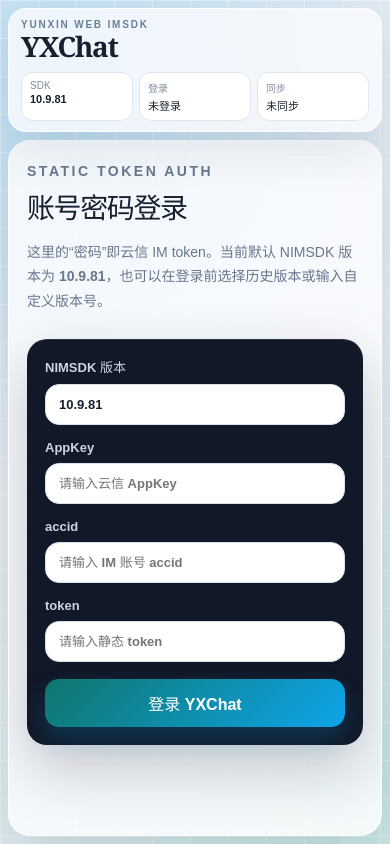
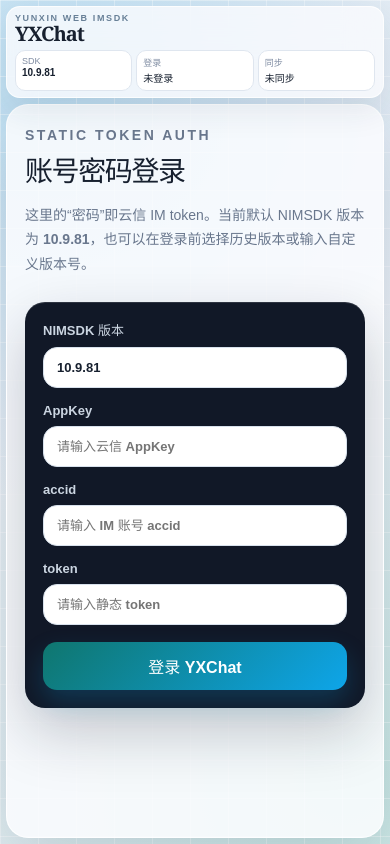
Before and after one commit to IamYx/YXChat, a React (Vite) app: page / in a window 390 px wide. Built offline with nearby package versions, Linux system fonts and the light colour scheme.

Commit message:
Build static site for GitHub Pages

```diff
--- a/src/App.tsx
+++ b/src/App.tsx
@@ -49,6 +49,24 @@
 
 function makeInitials(name = '') {
   return name.slice(0, 2).toUpperCase() || 'YX'
+}
+
+function conversationSortTime(item: Conversation) {
+  return item.lastMessage?.createTime || item.updateTime || 0
+}
+
+function sortConversations(list: Conversation[]) {
+  return [...list].sort((a, b) => conversationSortTime(b) - conversationSortTime(a))
+}
+
+function mergeConversation(existing: Conversation | undefined, incoming: Conversation) {
+  const lastMessage = incoming.lastMessage || existing?.lastMessage
+  return {
+    ...existing,
+    ...incoming,
+    lastMessage,
+    updateTime: lastMessage?.createTime || incoming.updateTime || existing?.updateTime || 0
+  }
 }
 
 function renderMessageBody(msg: ChatMessage) {
@@ -142,8 +160,8 @@
     setConversations((old) => {
       const byId = new Map<string, Conversation>()
       old.forEach((item) => byId.set(item.conversationId, item))
-      list.forEach((item) => byId.set(item.conversationId, item))
-      return Array.from(byId.values()).sort((a, b) => (b.updateTime || 0) - (a.updateTime || 0))
+      list.forEach((item) => byId.set(item.conversationId, mergeConversation(byId.get(item.conversationId), item)))
+      return sortConversations(Array.from(byId.values()))
     })
     if (selectFirst && list[0]?.conversationId) setActiveConversationId(list[0].conversationId)
   }
@@ -173,8 +191,8 @@
         onConversationChanged: (changed) => {
           setConversations((old) => {
             const byId = new Map(old.map((item) => [item.conversationId, item]))
-            changed.forEach((item) => byId.set(item.conversationId, item))
-            return Array.from(byId.values()).sort((a, b) => (b.updateTime || 0) - (a.updateTime || 0))
+            changed.forEach((item) => byId.set(item.conversationId, mergeConversation(byId.get(item.conversationId), item)))
+            return sortConversations(Array.from(byId.values()))
           })
         }
       })
@@ -224,7 +242,7 @@
     const conversationId = makeP2PConversationId(accid)
     const exists = conversations.some((item) => item.conversationId === conversationId)
     if (!exists) {
-      setConversations((old) => [{ conversationId, name: accid, updateTime: Date.now() }, ...old])
+      setConversations((old) => [{ conversationId, name: accid, updateTime: 0 }, ...old])
     }
     setStartChatAccid('')
     await openConversation(conversationId)
--- a/src/nimClient.ts
+++ b/src/nimClient.ts
@@ -191,7 +191,7 @@
     avatar: item?.avatar,
     unreadCount: item?.unreadCount || 0,
     lastMessage,
-    updateTime: item?.updateTime || item?.sortOrder || lastMessage?.createTime || Date.now(),
+    updateTime: lastMessage?.createTime || 0,
     raw: item
   }
 }
@@ -300,7 +300,7 @@
     return Array.isArray(res) ? res : res?.conversationList || res?.list || []
   }) || []
   const normalized: Conversation[] = source.map(normalizeConversation)
-  return normalized.sort((a: Conversation, b: Conversation) => (b.updateTime || 0) - (a.updateTime || 0))
+  return normalized.sort((a: Conversation, b: Conversation) => (b.lastMessage?.createTime || 0) - (a.lastMessage?.createTime || 0))
 }
 
 export async function fetchMessages(conversationId: string) {
--- a/src/styles.css
+++ b/src/styles.css
@@ -40,32 +40,32 @@
   width: min(1480px, calc(100vw - 28px));
   height: 100vh;
   margin: 0 auto;
-  padding: 18px 0;
+  padding: 12px 0;
   display: flex;
   flex-direction: column;
-  gap: 14px;
+  gap: 10px;
   overflow: hidden;
 }
 
 .hero {
   flex: 0 0 auto;
-  min-height: 72px;
+  min-height: 48px;
   display: grid;
   grid-template-columns: minmax(320px, 1fr) auto;
   align-items: center;
-  gap: 18px;
-  padding: 14px 18px;
+  gap: 12px;
+  padding: 9px 14px;
   border: 1px solid rgba(255,255,255,.78);
-  border-radius: 26px;
+  border-radius: 20px;
   background: rgba(251,252,254,.78);
-  box-shadow: 0 18px 50px rgba(31, 45, 71, .10);
+  box-shadow: 0 12px 34px rgba(31, 45, 71, .09);
   backdrop-filter: blur(18px);
 }
 
 .eyebrow {
-  margin: 0 0 4px;
+  margin: 0 0 2px;
   color: #688097;
-  font-size: 11px;
+  font-size: 10px;
   letter-spacing: .18em;
   text-transform: uppercase;
   font-weight: 900;
@@ -73,10 +73,10 @@
 
 h1, h2, p { margin-top: 0; }
 h1 {
-  margin: 0 0 4px;
+  margin: 0 0 2px;
   font-family: Georgia, "Times New Roman", serif;
-  font-size: clamp(30px, 3vw, 44px);
-  line-height: 1;
+  font-size: clamp(24px, 2.2vw, 34px);
+  line-height: .96;
   letter-spacing: -0.05em;
   color: var(--ink);
 }
@@ -85,20 +85,20 @@
   max-width: 720px;
   margin: 0;
   color: var(--muted);
-  font-size: 14px;
-  line-height: 1.55;
+  font-size: 13px;
+  line-height: 1.35;
 }
 
 .statusGrid {
   display: grid;
-  grid-template-columns: repeat(3, 126px);
-  gap: 10px;
+  grid-template-columns: repeat(3, 116px);
+  gap: 7px;
 }
 
 .statusPill {
-  padding: 10px 12px;
+  padding: 6px 10px;
   border: 1px solid var(--line);
-  border-radius: 18px;
+  border-radius: 14px;
   background: #fff;
 }
 
@@ -454,24 +454,24 @@
     width: 100%;
     height: 100dvh;
     min-height: 100dvh;
-    padding: 8px;
-    gap: 8px;
+    padding: 6px;
+    gap: 6px;
     overflow: hidden;
   }
   .hero {
     min-height: 0;
-    padding: 10px 12px;
-    border-radius: 18px;
+    padding: 6px 8px;
+    border-radius: 14px;
     grid-template-columns: 1fr;
-    gap: 8px;
+    gap: 5px;
   }
-  h1 { font-size: 28px; }
+  h1 { font-size: 20px; }
   .heroText { display: none; }
-  .eyebrow { font-size: 10px; margin-bottom: 2px; }
-  .statusGrid { grid-template-columns: repeat(3, minmax(0, 1fr)); gap: 6px; }
-  .statusPill { padding: 7px 8px; border-radius: 12px; }
-  .statusPill span { font-size: 10px; }
-  .statusPill strong { font-size: 11px; }
+  .eyebrow { font-size: 9px; margin-bottom: 1px; }
+  .statusGrid { grid-template-columns: repeat(3, minmax(0, 1fr)); gap: 4px; }
+  .statusPill { padding: 5px 6px; border-radius: 10px; }
+  .statusPill span { font-size: 9px; margin-bottom: 1px; }
+  .statusPill strong { font-size: 10px; }
   .loginCard {
     flex: 1;
     min-height: 0;
```
